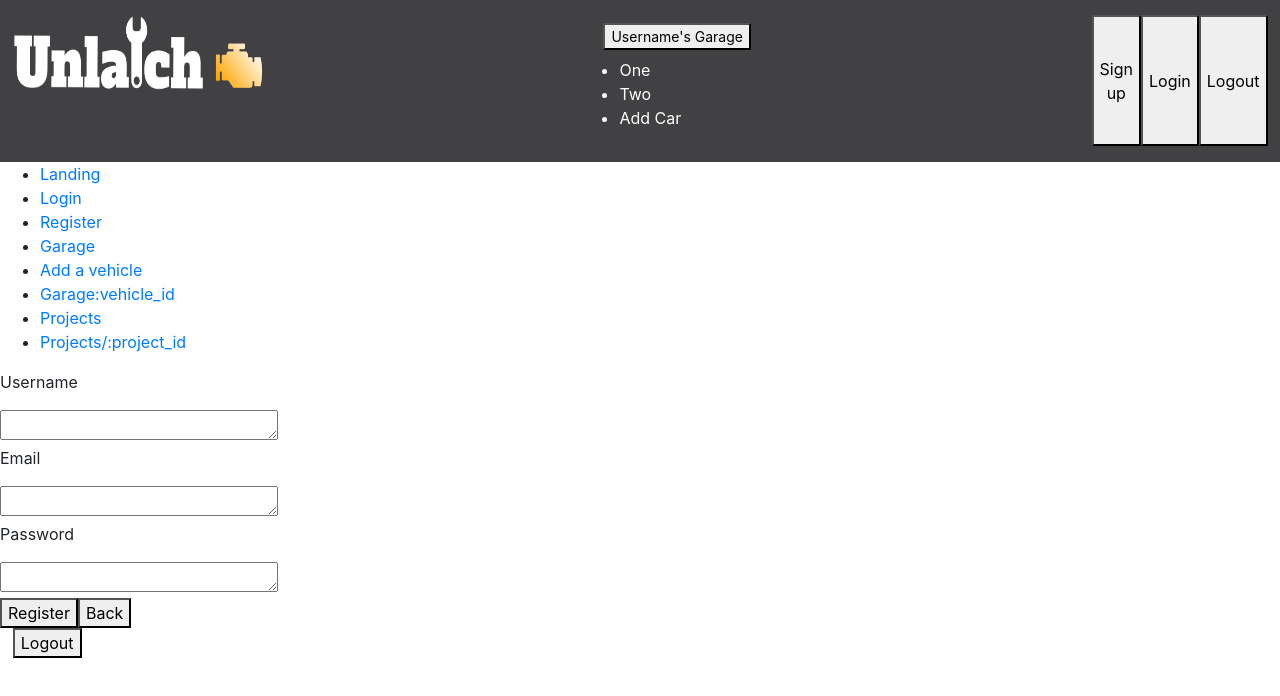
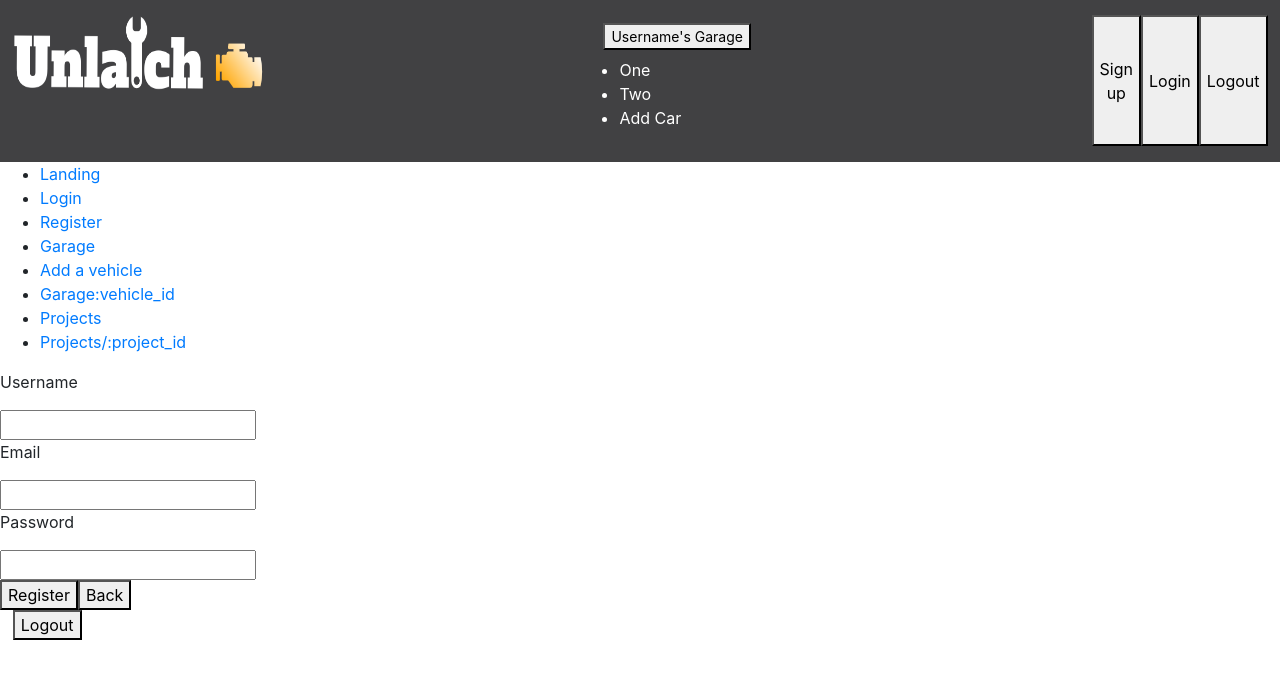
Before and after one commit to Caronise/Unlatch, a React (Create React App) app in the folder frontend/: page /register in a window 1280 px wide. Shown: the top 696 px of the page. Built offline with nearby package versions, Linux system fonts and the light colour scheme.

Commit message:
added bcrypt and cookie sessions and working on login and register states

```diff
--- a/frontend/package.json
+++ b/frontend/package.json
@@ -10,7 +10,9 @@
     "@testing-library/react": "^9.4.0",
     "@testing-library/user-event": "^7.2.1",
     "axios": "^0.19.1",
+    "bcrypt": "^3.0.7",
     "bootstrap": "^4.4.1",
+    "cookie-session": "^1.4.0",
     "react": "^16.12.0",
     "react-bootstrap": "^1.0.0-beta.16",
     "react-dom": "^16.12.0",
--- a/frontend/src/components/Login.js
+++ b/frontend/src/components/Login.js
@@ -1,17 +1,25 @@
-import React from 'react'
+import React, { useState } from 'react'
 
 function Login(props) {
 
-  debugger;
+  const [email, setEmail] = useState("");
+  const [password, setPassword] = useState("");
+
+  const authenticate = () => {
+
+
+
+  };
 
   return (
     <div className="login">
+      <form id="login-form" action="/login" method="POST" onSubmit={authenticate}>
       <p>Email</p>
-      <textarea id="email_verify" name="email_verify" rows="1" cols="25"> </textarea>
+      <input id="email_verify" name="email_verify" type="email" placeholder="example@email.com" value={email} onChange={event => setEmail(event.target.value)}/>
       <p>Password</p>
-      <textarea id="password_verify" name="password_verify" input type="password" rows="1" cols="25"> </textarea>
-      <br />
+      <input id="password_verify" name="password_verify" type="password" placeholder="**********" value={password} onChange={event => setPassword(event.target.value)}/>
       <button className="login_btn" action="/login" method="GET">Login</button>
+      </form>
       <button className="login_back_btn" action="/landing" method="GET">Back</button>
     </div>
   );
--- a/frontend/src/components/Register.js
+++ b/frontend/src/components/Register.js
@@ -1,15 +1,20 @@
-import React from 'react'
+import React, { useState } from 'react'
 
 
 function RegisterPage() {
+
+const [user, setUser] = useState("");
+const [email, setEmail] = useState("");
+const [password, setPassword] = useState("");
+
   return (
     <div className='register'>
       <p>Username</p>
-       <textarea id="username" name="username" rows="1" cols="25"> </textarea>
+       <input id="username" name="username" rows="1" cols="25" value={user} onChange={event => setUser(event.target.value)}/>
       <p>Email</p>
-       <textarea id="email" name="email" rows="1" cols="25"> </textarea>
+       <input id="email" name="email" rows="1" cols="25" value={email} onChange={event => setEmail(event.target.value)}/>
       <p>Password</p>
-       <textarea id="password" name="password" rows="1" cols="25"> </textarea>
+       <input id="password" name="password" rows="1" cols="25" value={password} onChange={event => setPassword(event.target.value)}/>
        <br />
       <button className="register_btn" action='/register' method='POST'>Register</button>
       <button className="register_back_btn" action="/landing" method="POST">Back</button>
```
Also changed, not shown: frontend/src/helpers/login.js (added), frontend/src/helpers/register.js (added), 1 other file (tests, documents, lock files or other folders).
